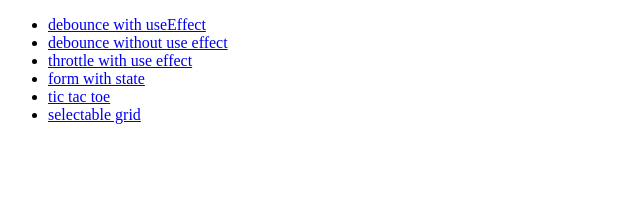
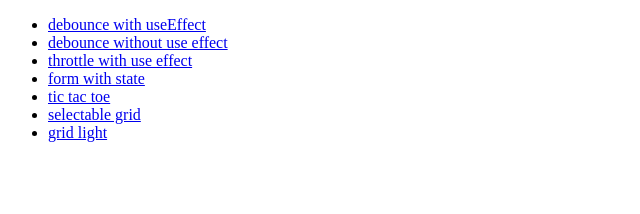
Before and after one commit to incognitokshitij/react-playground, a React (Vite) app: page / in a window 1280 px wide. Shown: the top 214 px of the page, without its empty margins (0-640 px from the left). Built offline with nearby package versions, Linux system fonts and the light colour scheme.

Commit message:
setup grid light

```diff
--- /dev/null
+++ b/src/gridLight/Index.jsx
@@ -0,0 +1,7 @@
+import React from "react";
+
+function Index() {
+  return <div>Index</div>;
+}
+
+export default Index;
--- a/src/route.jsx
+++ b/src/route.jsx
@@ -4,7 +4,8 @@ import { Routes, Route, Link } from "react-router-dom";
 import ThrottleWithUseEffect from "./throttle/index";
 import FormWithState from "./form/index";
 import TicTacToe from "./tictactoe/Index";
-import GridLight from "./selectableGrid/Index";
+import SelectableGrid from "./SelectableGrid/index";
+import GridLight from "./GridLight/index";
 let pages = [
   {
     name: "debounce with useEffect",
@@ -34,6 +35,11 @@ let pages = [
   {
     name: "selectable grid",
     path: "/selectable-grid",
+    component: SelectableGrid,
+  },
+  {
+    name: "grid light",
+    path: "/grid-light",
     component: GridLight,
   },
 ];
```
Also changed, not shown: src/gridLight/style.css (added).
